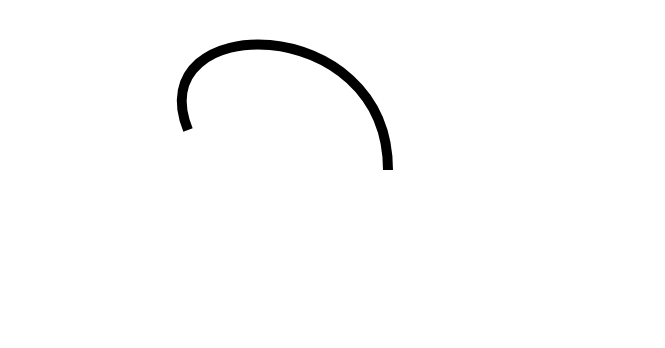
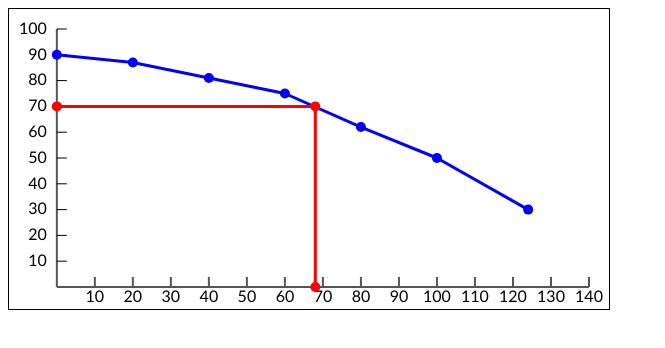
Before and after one commit to bilal-tasonline/hello, a plain HTML site: page curve.html in a window 1280 px wide. Shown: the whole page, without its empty margins (0-665 px from the left). Drawn offline with Linux system fonts and the light colour scheme.

Commit message:
Update curve.html

```diff
--- a/curve.html
+++ b/curve.html
@@ -1,27 +1,222 @@
-<!DOCTYPE HTML>
-<html>
-  <head>
-    <style>
-      body {
-        margin: 0px;
-        padding: 0px;
-      }
-    </style>
-  </head>
-  <body>
-    <canvas id="myCanvas" width="578" height="200"></canvas>
-    <script>
-      var canvas = document.getElementById('myCanvas');
-      var context = canvas.getContext('2d');
+<!DOCTYPE html>
+<html><head>
+<meta http-equiv="content-type" content="text/html; charset=windows-1252">
+        <script>
+function LineChart(config){
+    // user defined properties
+    this.canvas = document.getElementById(config.canvasId);
+    this.minX = config.minX;
+    this.minY = config.minY;
+    this.maxX = config.maxX;
+    this.maxY = config.maxY;
+    this.unitsPerTickX = config.unitsPerTickX;
+    this.unitsPerTickY = config.unitsPerTickY;
 
-      context.beginPath();
-      context.moveTo(188, 130);
-      context.bezierCurveTo(140, 10, 388, 10, 388, 170);
-      context.lineWidth = 10;
+    // constants
+    this.padding = 10;
+    this.tickSize = 10;
+    this.axisColor = "#555";
+    this.pointRadius = 5;
+    this.font = "12pt Calibri";
+    /*
+     * measureText does not provide a text height
+     * metric, so we'll have to hardcode a text height
+     * value
+     */
+    this.fontHeight = 12;
 
-      // line color
-      context.strokeStyle = 'black';
-      context.stroke();
-    </script>
-  </body>
-</html>
+    // relationships
+    this.context = this.canvas.getContext("2d");
+    this.rangeX = this.maxX - this.minY;
+    this.rangeY = this.maxY - this.minY;
+    this.numXTicks = Math.round(this.rangeX / this.unitsPerTickX);
+    this.numYTicks = Math.round(this.rangeY / this.unitsPerTickY);
+    this.x = this.getLongestValueWidth() + this.padding * 2;
+    this.y = this.padding * 2;
+    this.width = this.canvas.width - this.x - this.padding * 2;
+    this.height = this.canvas.height - this.y - this.padding - this.fontHeight;
+    this.scaleX = this.width / this.rangeX;
+    this.scaleY = this.height / this.rangeY;
+
+    // draw x y axis and tick marks
+    this.drawXAxis();
+    this.drawYAxis();
+}
+
+LineChart.prototype.getLongestValueWidth = function(){
+    this.context.font = this.font;
+    var longestValueWidth = 0;
+    for (var n = 0; n <= this.numYTicks; n++) {
+        var value = this.maxY - (n * this.unitsPerTickY);
+        longestValueWidth = Math.max(longestValueWidth, this.context.measureText(value).width);
+    }
+    return longestValueWidth;
+};
+
+LineChart.prototype.drawXAxis = function(){
+    var context = this.context;
+    context.save();
+    context.beginPath();
+    context.moveTo(this.x, this.y + this.height);
+    context.lineTo(this.x + this.width, this.y + this.height);
+    context.strokeStyle = this.axisColor;
+    context.lineWidth = 2;
+    context.stroke();
+
+    // draw tick marks
+    for (var n = 0; n < this.numXTicks; n++) {
+        context.beginPath();
+        context.moveTo((n + 1) * this.width / this.numXTicks + this.x, this.y + this.height);
+        context.lineTo((n + 1) * this.width / this.numXTicks + this.x, this.y + this.height - this.tickSize);
+        context.stroke();
+    }
+
+    // draw labels
+    context.font = this.font;
+    context.fillStyle = "black";
+    context.textAlign = "center";
+    context.textBaseline = "middle";
+
+    for (var n = 0; n < this.numXTicks; n++) {
+        var label = Math.round((n + 1) * this.maxX / this.numXTicks);
+        context.save();
+        context.translate((n + 1) * this.width / this.numXTicks + this.x, this.y + this.height + this.padding);
+        context.fillText(label, 0, 0);
+        context.restore();
+    }
+    context.restore();
+};
+
+LineChart.prototype.drawYAxis = function(){
+    var context = this.context;
+    context.save();
+    context.save();
+    context.beginPath();
+    context.moveTo(this.x, this.y);
+    context.lineTo(this.x, this.y + this.height);
+    context.strokeStyle = this.axisColor;
+    context.lineWidth = 2;
+    context.stroke();
+    context.restore();
+
+    // draw tick marks
+    for (var n = 0; n < this.numYTicks; n++) {
+        context.beginPath();
+        context.moveTo(this.x, n * this.height / this.numYTicks + this.y);
+        context.lineTo(this.x + this.tickSize, n * this.height / this.numYTicks + this.y);
+        context.stroke();
+    }
+
+    // draw values
+    context.font = this.font;
+    context.fillStyle = "black";
+    context.textAlign = "right";
+    context.textBaseline = "middle";
+
+    for (var n = 0; n < this.numYTicks; n++) {
+        var value = Math.round(this.maxY - n * this.maxY / this.numYTicks);
+        context.save();
+        context.translate(this.x - this.padding, n * this.height / this.numYTicks + this.y);
+        context.fillText(value, 0, 0);
+        context.restore();
+    }
+    context.restore();
+};
+
+LineChart.prototype.drawLine = function(data, color, width){
+    var context = this.context;
+    context.save();
+    this.transformContext();
+    context.lineWidth = width;
+    context.strokeStyle = color;
+    context.fillStyle = color;
+    context.beginPath();
+    context.moveTo(data[0].x * this.scaleX, data[0].y * this.scaleY);
+
+    for (var n = 0; n < data.length; n++) {
+        var point = data[n];
+
+        // draw segment
+        context.lineTo(point.x * this.scaleX, point.y * this.scaleY);
+        context.stroke();
+        context.closePath();
+        context.beginPath();
+        context.arc(point.x * this.scaleX, point.y * this.scaleY, this.pointRadius, 0, 2 * Math.PI, false);
+        context.fill();
+        context.closePath();
+
+        // position for next segment
+        context.beginPath();
+        context.moveTo(point.x * this.scaleX, point.y * this.scaleY);
+    }
+    context.restore();
+};
+
+LineChart.prototype.transformContext = function(){
+    var context = this.context;
+
+    // move context to center of canvas
+    this.context.translate(this.x, this.y + this.height);
+
+    // invert the y scale so that that increments
+    // as you move upwards
+    context.scale(1, -1);
+};
+
+window.onload = function(){
+    var myLineChart = new LineChart({
+        canvasId: "myCanvas",
+        minX: 0,
+        minY: 0,
+        maxX: 140,
+        maxY: 100,
+        unitsPerTickX: 10,
+        unitsPerTickY: 10
+    });
+
+    var data = [{
+        x: 0,
+        y: 90
+    }, {
+        x: 20,
+        y: 87
+    }, {
+        x: 40,
+        y: 81
+    }, {
+        x: 60,
+        y: 75
+    }, {
+        x: 80,
+        y: 62
+    }, {
+        x: 100,
+        y: 50
+    }, {
+        x: 124,
+        y: 30
+    }];
+
+    myLineChart.drawLine(data, "blue", 3);
+
+    var data = [{
+        x: 0,
+        y: 70
+    }, {
+        x: 68,
+        y: 70
+    }, {
+        x: 68,
+        y: 0
+    }];
+
+    myLineChart.drawLine(data, "red", 3);
+};
+        </script>
+    </head>
+    <body>
+<canvas id="myCanvas" width="600" height="300" style="border:1px solid black;">
+</canvas>
+
+
+</body></html>
```
